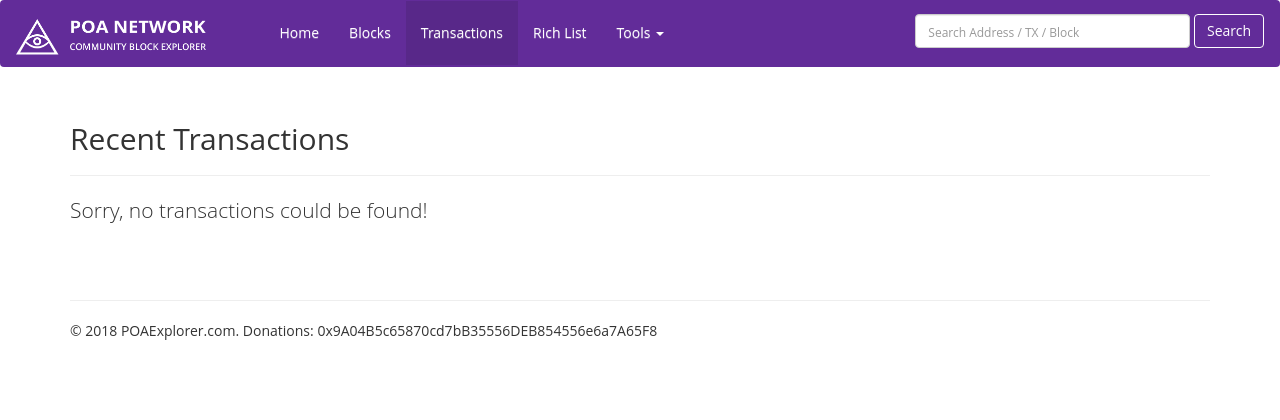
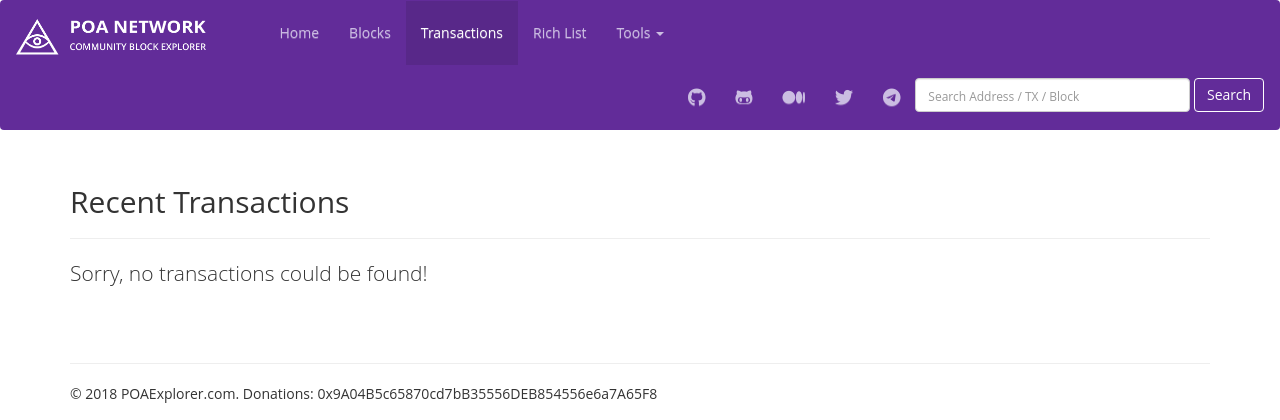
Before and after one commit to acravenho/poaexplorer.com, a CodeIgniter app: page /database/transactions in a window 1280 px wide. Shown: the top 420 px of the page. Run offline with CodeIgniter, Linux system fonts and the light colour scheme; data that the repository does not hold is empty; some libraries are stand-ins or nearby versions.

Commit message:
Added Social Links

```diff
--- a/application/views/richlist/view.php
+++ b/application/views/richlist/view.php
@@ -20,7 +20,7 @@
 						foreach($rich as $r) {
 							echo '<tr>';
 								echo '<td>'.$i.'</td>';
-								echo '<td><a href="/address/search/'.$r->wallet.'">'.$r->wallet.'</a></td>';
+								echo '<td>'.($r->contract == 1 ? '<i class="fa fa-file-text-o"></i>' : '').' <a href="'.base_url().'/address/search/'.$r->wallet.'">'.$r->wallet.'</a></td>';
 								echo '<td>'.number_format($r->balance).'</td>';
 								echo '<td>$'.number_format($r->balance * .00023 * $price).'</td>';
 							echo '</tr>';
--- a/application/views/template/header.php
+++ b/application/views/template/header.php
@@ -52,11 +52,29 @@
 		          </ul>
 		        </li>
 		      </ul>
+
 		      <ul class="nav navbar-nav navbar-right">
-		        <form class="form-inline my-2 my-lg-0" method="post" action="<?php echo base_url(); ?>search">
-	          <input class="form-control mr-sm-2" style="width:275px;" type="text" placeholder="Search Address / TX / Block" aria-label="Search" name="hash">
-	          <button class="btn btn-outline-primary my-2 my-sm-0" type="submit">Search</button>
-	        </form>
+			      <li class="nav-item">
+			  		<a target="_blank" class="header_icon" href="https://github.com/acravenho/poaexplorer.com" title="POA Explorer Github"><i class="fa fa-github"></i></a>
+			  	</li>
+			  	<li class="nav-item">
+			  		<a target="_blank" class="header_icon" href="https://github.com/poanetwork" title="POA Network Github"><i class="fa fa-github-alt"></i></a>
+			  	</li>
+			  	<li class="nav-item">
+			  		<a target="_blank" class="header_icon" href="https://medium.com/@poanetwork" title="Official POA Medium"><i class="fa fa-medium"></i></a>
+			  	</li>
+			  	<li class="nav-item">
+			  		<a target="_blank" class="header_icon" href="https://twitter.com/poanetwork" title="Official POA Twitter"><i class="fa fa-twitter"></i></a>
+			  	</li>
+			  	<li class="nav-item">
+			  		<a target="_blank" class="header_icon" href="https://t.me/joinchat/FlX0FD_ndCsB4_n60sCu2w" title="Official POA Telegram"><i class="fa fa-telegram"></i></a>
+			  	</li>
+			  	<li>
+		        	<form class="form-inline my-2 my-lg-0" method="post" action="<?php echo base_url(); ?>search">
+						<input class="form-control mr-sm-2" style="width:275px;" type="text" placeholder="Search Address / TX / Block" aria-label="Search" name="hash">
+						<button class="btn btn-outline-primary my-2 my-sm-0" type="submit">Search</button>
+		    		</form>
+			  	</li>
 		      </ul>
 		    </div>
 		  </div>
--- a/application/views/transactions/view.php
+++ b/application/views/transactions/view.php
@@ -9,11 +9,11 @@
 					echo '<tr><th>Block</th><th>Time</th><th>TXID</th><th>To</th><th>From</th><th>Value</th></tr>';
 					foreach($transactions as $t) {
 						echo '<tr>';
-							echo '<td><a href="/blocks/block/'.$t->blockNumber.'">'.$t->blockNumber.'</a></td>';
+							echo '<td><a href="'.base_url().'blocks/block/'.$t->blockNumber.'">'.$t->blockNumber.'</a></td>';
 							echo '<td>'.(!empty($t->time) ? _ago($t->time). ' ago' : '-').'</td>';
-							echo '<td><a href="/txid/search/'.$t->txid.'">'.substr($t->txid, 0, 15).'...</a></td>';
-							echo '<td>'.($t->to_contract == 1 ? '<i class="fa fa-file-text-o" rel="tooltip" data-placement="bottom" title="" data-original-title="Contract"></i>' : '').' <a href="/address/search/'.$t->to.'">'.substr($t->to, 0, 15).'...</a></td>';
-							echo '<td>'.($t->from_contract == 1 ? '<i class="fa fa-file-text-o" rel="tooltip" data-placement="bottom" title="" data-original-title="Contract"></i>' : '').'<a href="/address/search/'.$t->from.'">'.substr($t->from, 0, 15).'...</a></td>';
+							echo '<td><a href="'.base_url().'txid/search/'.$t->txid.'">'.substr($t->txid, 0, 21).'...</a></td>';
+							echo '<td>'.($t->to_contract == 1 ? '<i class="fa fa-file-text-o" rel="tooltip" data-placement="bottom" title="" data-original-title="Contract"></i>' : '').' <a href="'.base_url().'address/search/'.$t->to.'">'.substr($t->to, 0, 21).'...</a></td>';
+							echo '<td>'.($t->from_contract == 1 ? '<i class="fa fa-file-text-o" rel="tooltip" data-placement="bottom" title="" data-original-title="Contract"></i>' : '').'<a href="'.base_url().'address/search/'.$t->from.'">'.substr($t->from, 0, 21).'...</a></td>';
 							echo '<td>'.$t->transactionValue.'</td>';
 						echo '</tr>';
 					}
--- a/assets/css/main.css
+++ b/assets/css/main.css
@@ -36,21 +36,24 @@
 .navbar-nav > li> a {
 	padding-top: 22px;
 	padding-bottom: 22px;
-	color: #fff;
+	color: #cbbde2;
 }
 
-
+.nav>li>a.header_icon {
+	font-size: 18px;
+}
 
 .nav>li>a:hover, .nav>li>a:focus, .nav>li>a.active {
 	background: #622c99;
 	text-decoration: none;
 	background: rgba(0,0,0,.1);
+	color: #fff;
 }
 
 .nav .open>a, .nav .open>a:hover, .nav .open>a:focus {
 	background-color: #622c99;
 	border: none;
-	color:#ccc;
+	color:#fff;
 }
 
 .form-inline  {
@@ -555,3 +558,8 @@
     border: 1px solid #ccc;
     border-radius: 4px;
 }
+@media (min-width: 768px) {
+	.ml-md-auto, .mx-md-auto {
+	    margin-left: auto!important;
+	}
+}
```
Also changed, not shown: application/views/search/address.php (+7 -6 lines).
